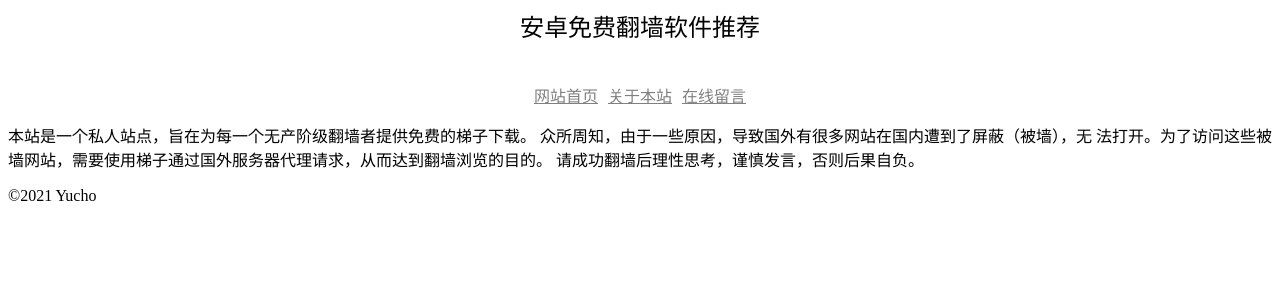
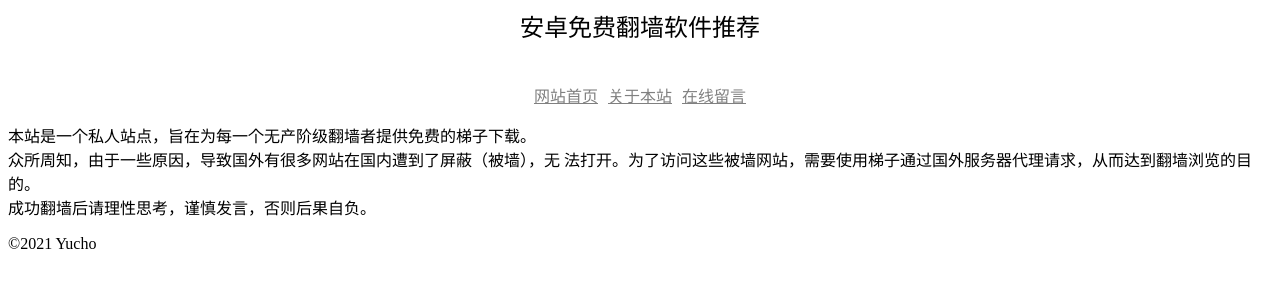
Before and after one commit to yucho123987/favourite-android-app, a Jekyll site: the page built from page/about.md, in a window 1280 px wide. Shown: the top 300 px of the page. Built offline with Jekyll 4.4.1, drawn with Linux system fonts in a browser that asks for light colours.

Commit message:
修改关于页面

```diff
--- a/page/about.md
+++ b/page/about.md
@@ -4,4 +4,4 @@ title: 关于本站
 ---
 本站是一个私人站点，旨在为每一个无产阶级翻墙者提供免费的梯子下载。
 众所周知，由于一些原因，导致国外有很多网站在国内遭到了屏蔽（被墙），无 法打开。为了访问这些被墙网站，需要使用梯子通过国外服务器代理请求，从而达到翻墙浏览的目的。
-请成功翻墙后理性思考，谨慎发言，否则后果自负。
+成功翻墙后请理性思考，谨慎发言，否则后果自负。
```
